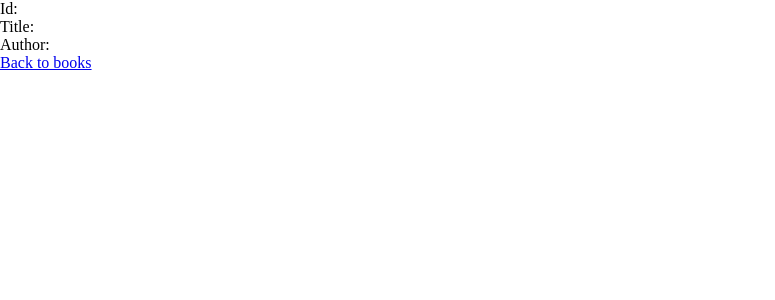
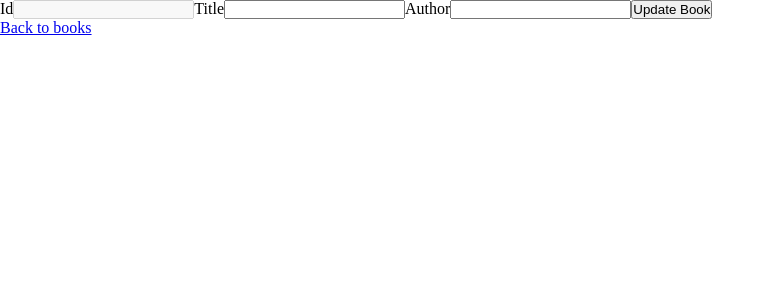
Before and after one commit to neuefische/nf-java-onl-de-270125-teamproject-1, a React (Vite) app in the folder frontend/: page /books/1 in a window 1280 px wide. Shown: the top 300 px of the page, without its empty margins (0-775 px from the left). Built offline with nearby package versions, Linux system fonts and the light colour scheme; no server answers.

Commit message:
FRONTEND: add put endpoint to frontend

```diff
--- a/frontend/src/pages/BookIdPage.tsx
+++ b/frontend/src/pages/BookIdPage.tsx
@@ -1,4 +1,4 @@
-import {Link, useParams} from "react-router-dom";
+import {Link, useNavigate, useParams} from "react-router-dom";
 import axios from "axios";
 import {useEffect, useState} from "react";
 import {Book} from "../types/Book.ts";
@@ -6,13 +6,23 @@ import {Book} from "../types/Book.ts";
 export default function BookIdPage() {
     const params = useParams();
     const bookId = params.id;
+    const navigate = useNavigate();
 
     const [book, setBook] = useState<Book>({id: "", title: "", author: ""});
+
 
     const fetchBook = () => {
         axios.get(`/api/books/${bookId}`)
             .then(response => setBook(response.data))
             .catch(error => console.error("Error fetching book: ", error));
+    };
+
+    const updateBook = () => {
+        axios.put(`/api/books/${bookId}`, book)
+            .then(() => {
+                console.log(book)
+            })
+        navigate("/books")
     };
 
     useEffect(() => {
@@ -21,9 +31,19 @@ export default function BookIdPage() {
 
     return (
         <div>
-            <p>Id: {book.id}</p>
-            <p>Title: {book.title}</p>
-            <p>Author: {book.author}</p>
+            <form onSubmit={updateBook}>
+                <label>Id</label>
+                <input type={"text"} value={book.id} disabled={true}/>
+
+                <label>Title</label>
+                <input type={"text"} value={book.title}
+                       onChange={(event) => setBook({...book, title: event.target.value})}/>
+
+                <label>Author</label>
+                <input type={"text"} value={book.author}
+                       onChange={(event) => setBook({...book, author: event.target.value})}/>
+                <button>Update Book</button>
+            </form>
             <Link to="/books">Back to books</Link>
         </div>
     );
```
